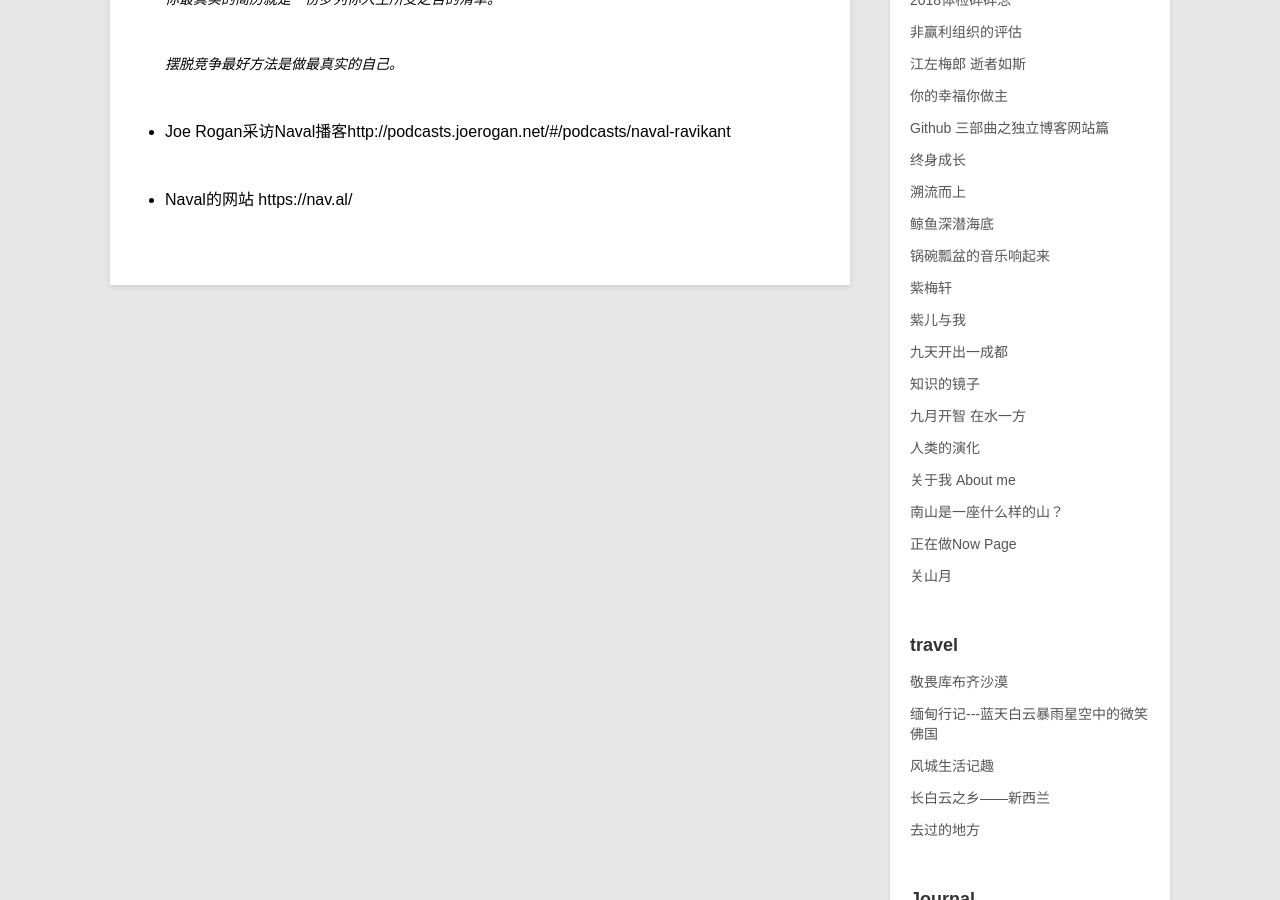
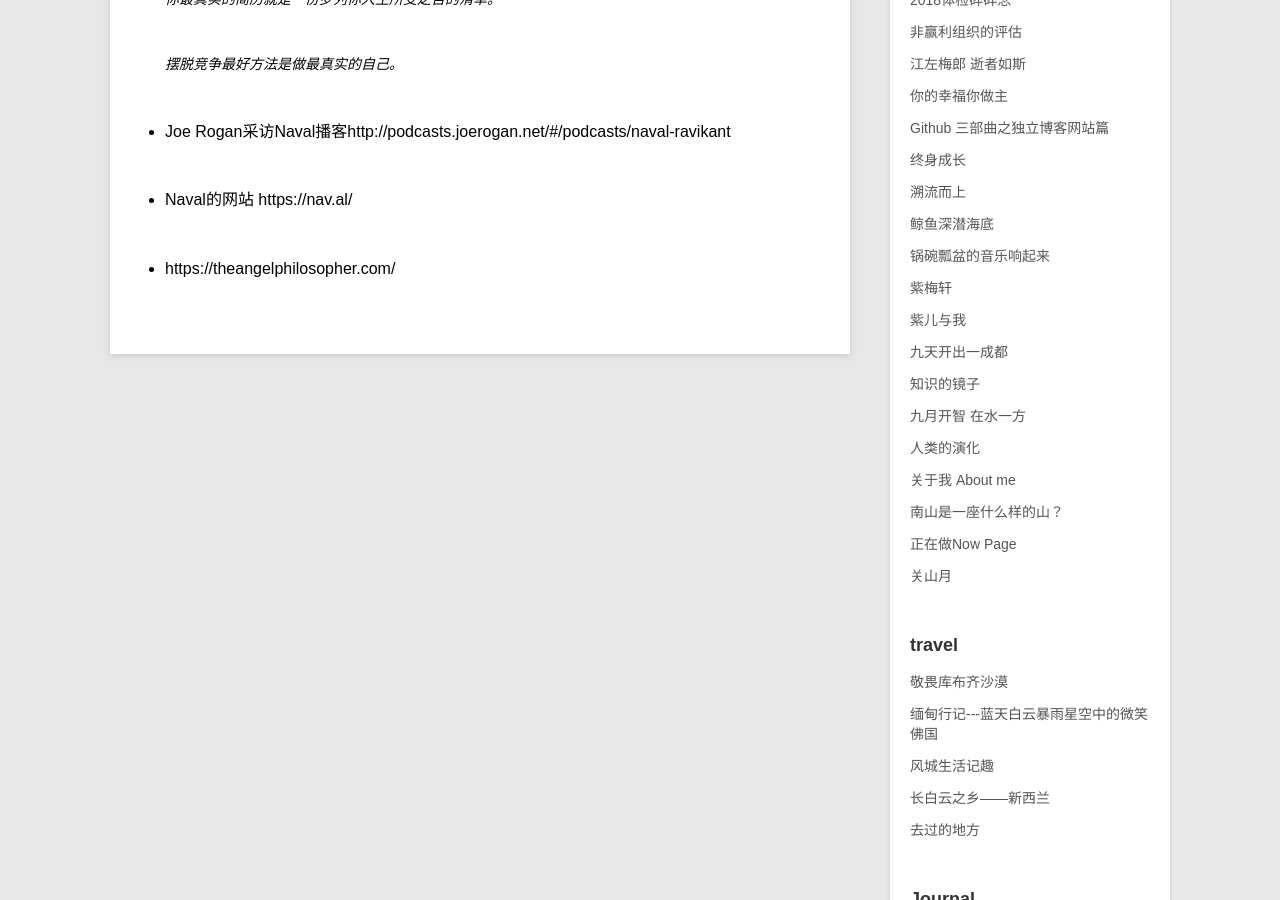
Before and after one commit to violettianjie/violettianjie.github.io, a Jekyll site: the page built from _posts/blog/2019-07-01-share.md, in a window 1280 px wide and 900 px high, scrolled down 689 px. Built offline with Jekyll 4.4.1, drawn with Linux system fonts in a browser that asks for light colours; part of the change alters nothing that is shown.

Commit message:
Update 2019-07-01-share.md

```diff
--- a/_posts/blog/2019-07-01-share.md
+++ b/_posts/blog/2019-07-01-share.md
@@ -31,3 +31,5 @@ category: blog
 
 
 - Naval的网站 https://nav.al/
+
+- https://theangelphilosopher.com/
```
